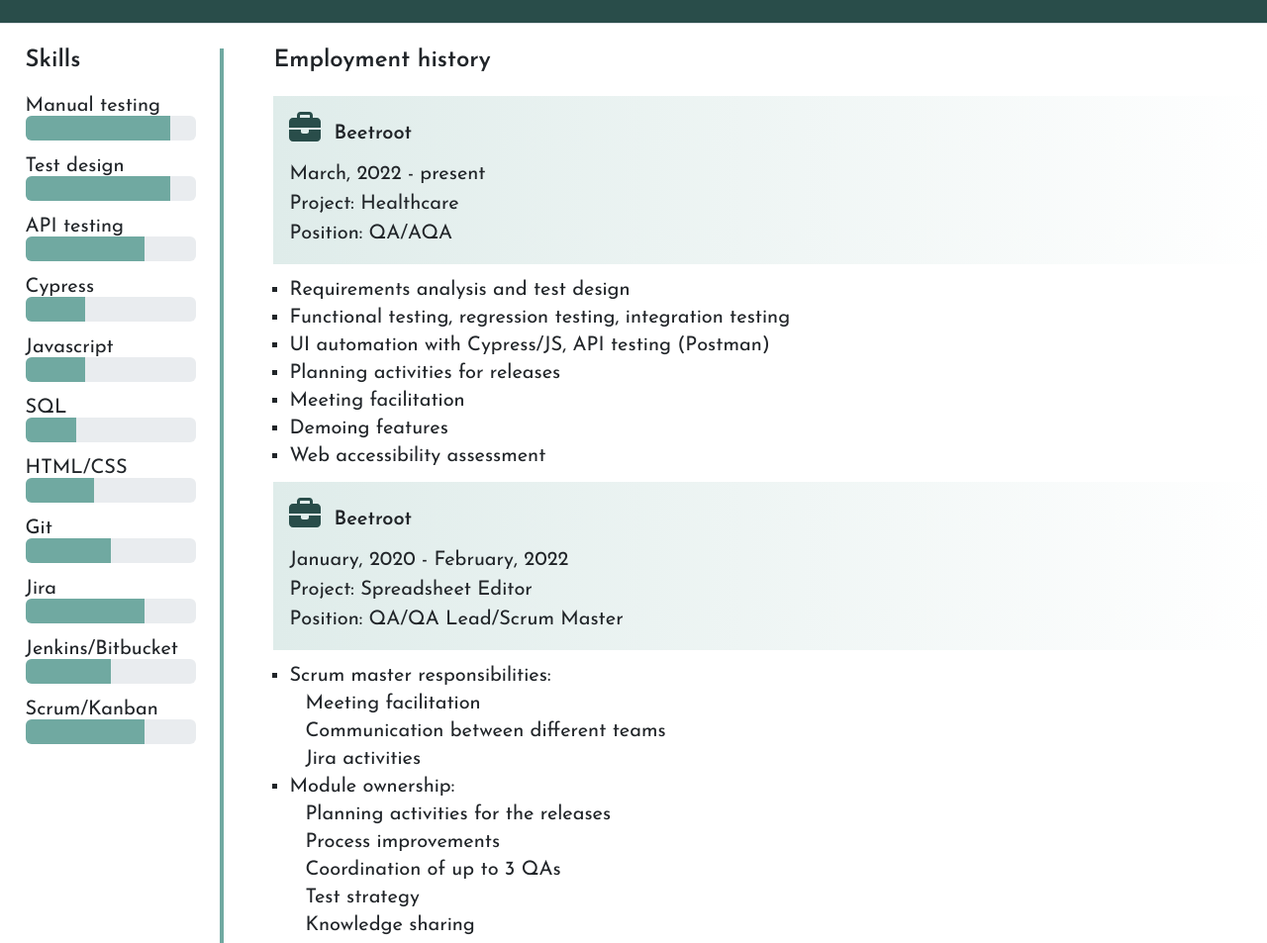
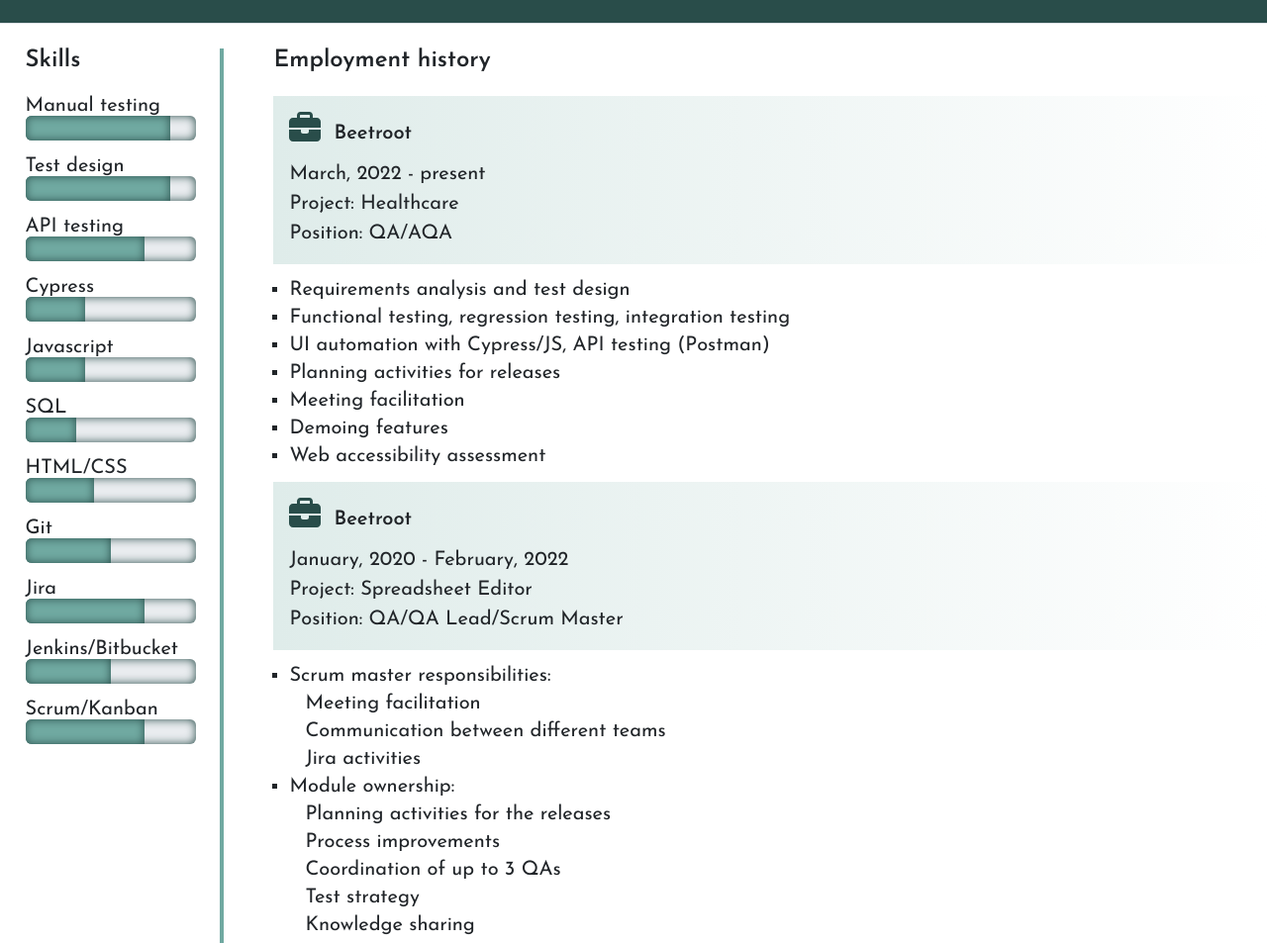
Before and after one commit to valenkir/CV, a plain HTML site: page index.html in a window 1280 px wide. Shown: the part 373-1326 px from the top of the page at 99% size. Drawn offline with nearby package versions, Linux system fonts and the light colour scheme.

Commit message:
Add styles to skill progress bars and animation to the contact links

```diff
--- a/css/styles.css
+++ b/css/styles.css
@@ -76,6 +76,30 @@ body {
   grid-area: contacts;
 }
 
+.contacts-section__contact-link {
+  position: relative;
+}
+
+.contacts-section__contact-link::after {
+  transform: scaleX(0);
+  content: "";
+  position: absolute;
+  width: 100%;
+  height: 1px;
+  background-color: white;
+  transition-duration: 1000ms;
+  transition-property: transform;
+  transform-origin: center;
+  transition-timing-function: ease-out;
+  bottom: 0;
+  left: 0;
+}
+
+.contacts-section__contact-link:hover::after {
+  transform: scaleX(1);
+  transform-origin: center;
+}
+
 .grid-container {
   display: grid;
   grid-template-columns: 1fr 5fr;
@@ -90,6 +114,15 @@ body {
   border-right: 0.3rem solid #70a9a1;
 }
 
+.skills-section__progress-bar {
+  box-shadow: 0 0 10px #294d4a inset;
+  transition: transform 500ms;
+}
+
+.skills-section__progress-bar:hover {
+  transform: scaleX(1.1);
+}
+
 .employment-history-section {
   grid-area: employment;
 }
--- a/index.html
+++ b/index.html
@@ -52,17 +52,17 @@
         <h2 class="fs-4 fw-semibold mb-4">Contacts</h2>
         <a
           href="mailto:valen.boriak@gmail.com"
-          class="fs-5 text-decoration-none text-light me-2"
+          class="fs-5 text-decoration-none text-light me-2 contacts-section__contact-link"
           >valen.boriak@gmail.com</a
         >
         <a
           href="tel:+380961901894"
-          class="fs-5 text-decoration-none text-light me-2"
+          class="fs-5 text-decoration-none text-light me-2 contacts-section__contact-link"
           >+380961901894</a
         >
         <a
           href="https://www.linkedin.com/in/valen-boriak/"
-          class="fs-5 text-decoration-none text-light me-2"
+          class="fs-5 text-decoration-none text-light me-2 contacts-section__contact-link"
           >LinkedIn</a
         >
         <span class="fs-5 d-block w-100 mt-4">Poltava, Ukraine</span>
@@ -73,7 +73,7 @@
         <h2 class="fs-4 fw-semibold mb-4">Skills</h2>
         <span class="fs-5">Manual testing</span>
         <div
-          class="progress mb-3 h-25-p"
+          class="progress mb-3 h-25-p skills-section__progress-bar"
           role="progressbar"
           aria-label="Basic example"
           aria-valuenow="85"
@@ -81,13 +81,13 @@
           aria-valuemax="100"
         >
           <div
-            class="progress-bar bg-secondary-custom"
+            class="progress-bar bg-secondary-custom skills-section__progress-bar"
             style="width: 85%"
           ></div>
         </div>
         <span class="fs-5">Test design</span>
         <div
-          class="progress mb-3 h-25-p"
+          class="progress mb-3 h-25-p skills-section__progress-bar"
           role="progressbar"
           aria-label="Basic example"
           aria-valuenow="85"
@@ -95,13 +95,13 @@
           aria-valuemax="100"
         >
           <div
-            class="progress-bar bg-secondary-custom"
+            class="progress-bar bg-secondary-custom skills-section__progress-bar"
             style="width: 85%"
           ></div>
         </div>
         <span class="fs-5 h-25-p">API testing</span>
         <div
-          class="progress mb-3 h-25-p"
+          class="progress mb-3 h-25-p skills-section__progress-bar"
           role="progressbar"
           aria-label="Basic example"
           aria-valuenow="70"
@@ -109,13 +109,13 @@
           aria-valuemax="100"
         >
           <div
-            class="progress-bar bg-secondary-custom"
+            class="progress-bar bg-secondary-custom skills-section__progress-bar"
             style="width: 70%"
           ></div>
         </div>
         <span class="fs-5">Cypress</span>
         <div
-          class="progress mb-3 h-25-p"
+          class="progress mb-3 h-25-p skills-section__progress-bar"
           role="progressbar"
           aria-label="Basic example"
           aria-valuenow="35"
@@ -123,13 +123,13 @@
           aria-valuemax="100"
         >
           <div
-            class="progress-bar bg-secondary-custom"
+            class="progress-bar bg-secondary-custom skills-section__progress-bar"
             style="width: 35%"
           ></div>
         </div>
         <span class="fs-5">Javascript</span>
         <div
-          class="progress mb-3 h-25-p"
+          class="progress mb-3 h-25-p skills-section__progress-bar"
           role="progressbar"
           aria-label="Basic example"
           aria-valuenow="35"
@@ -137,13 +137,13 @@
           aria-valuemax="100"
         >
           <div
-            class="progress-bar bg-secondary-custom"
+            class="progress-bar bg-secondary-custom skills-section__progress-bar"
             style="width: 35%"
           ></div>
         </div>
         <span class="fs-5">SQL</span>
         <div
-          class="progress mb-3 h-25-p"
+          class="progress mb-3 h-25-p skills-section__progress-bar"
           role="progressbar"
           aria-label="Basic example"
           aria-valuenow="30"
@@ -151,13 +151,13 @@
           aria-valuemax="100"
         >
           <div
-            class="progress-bar bg-secondary-custom"
+            class="progress-bar bg-secondary-custom skills-section__progress-bar"
             style="width: 30%"
           ></div>
         </div>
         <span class="fs-5">HTML/CSS</span>
         <div
-          class="progress mb-3 h-25-p"
+          class="progress mb-3 h-25-p skills-section__progress-bar"
           role="progressbar"
           aria-label="Basic example"
           aria-valuenow="40"
@@ -165,13 +165,13 @@
           aria-valuemax="100"
         >
           <div
-            class="progress-bar bg-secondary-custom"
+            class="progress-bar bg-secondary-custom skills-section__progress-bar"
             style="width: 40%"
           ></div>
         </div>
         <span class="fs-5">Git</span>
         <div
-          class="progress mb-3 h-25-p"
+          class="progress mb-3 h-25-p skills-section__progress-bar"
           role="progressbar"
           aria-label="Basic example"
           aria-valuenow="50"
@@ -179,13 +179,13 @@
           aria-valuemax="100"
         >
           <div
-            class="progress-bar bg-secondary-custom"
+            class="progress-bar bg-secondary-custom skills-section__progress-bar"
             style="width: 50%"
           ></div>
         </div>
         <span class="fs-5">Jira</span>
         <div
-          class="progress mb-3 h-25-p"
+          class="progress mb-3 h-25-p skills-section__progress-bar"
           role="progressbar"
           aria-label="Basic example"
           aria-valuenow="70"
@@ -193,13 +193,13 @@
           aria-valuemax="100"
         >
           <div
-            class="progress-bar bg-secondary-custom"
+            class="progress-bar bg-secondary-custom skills-section__progress-bar"
             style="width: 70%"
           ></div>
         </div>
         <span class="fs-5">Jenkins/Bitbucket</span>
         <div
-          class="progress mb-3 h-25-p"
+          class="progress mb-3 h-25-p skills-section__progress-bar"
           role="progressbar"
           aria-label="Basic example"
           aria-valuenow="50"
@@ -207,13 +207,13 @@
           aria-valuemax="100"
         >
           <div
-            class="progress-bar bg-secondary-custom"
+            class="progress-bar bg-secondary-custom skills-section__progress-bar"
             style="width: 50%"
           ></div>
         </div>
         <span class="fs-5">Scrum/Kanban</span>
         <div
-          class="progress h-25-p bg-magnolia border-secondary-custom"
+          class="progress h-25-p bg-magnolia border-secondary-custom skills-section__progress-bar"
           role="progressbar"
           aria-label="Basic example"
           aria-valuenow="70"
@@ -221,7 +221,7 @@
           aria-valuemax="100"
         >
           <div
-            class="progress-bar bg-secondary-custom"
+            class="progress-bar bg-secondary-custom skills-section__progress-bar"
             style="width: 70%"
           ></div>
         </div>
```
